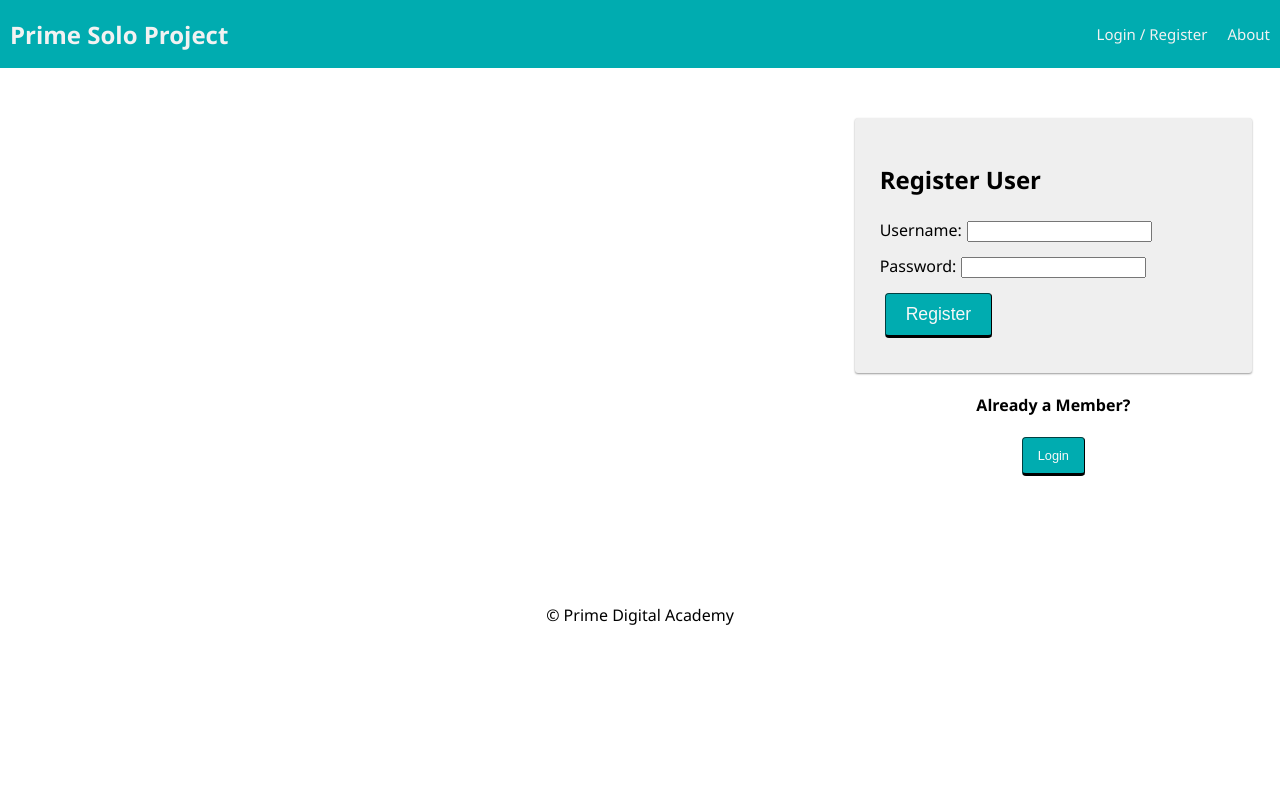
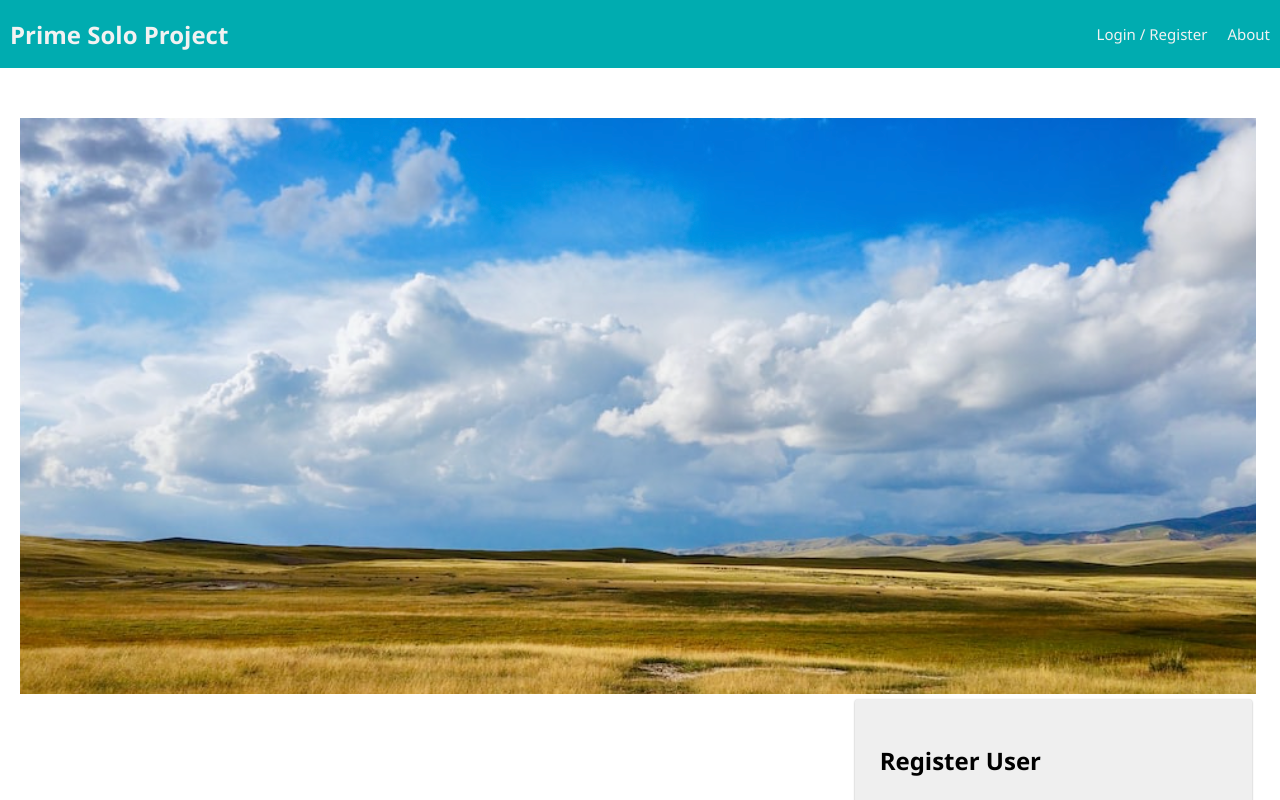
Before and after one commit to mackenzienewkirk/wingspan_jr, a React (Create React App) app: page /#/home in a window 1280 px wide. Shown: the top 800 px of the page. Built offline with nearby package versions, Linux system fonts and the light colour scheme; no server answers.

Commit message:
designing landing page

```diff
--- a/src/components/LandingPage/LandingPage.jsx
+++ b/src/components/LandingPage/LandingPage.jsx
@@ -15,7 +15,7 @@ function LandingPage() {
 
   return (
     <div className="container">
-
+     <img src='images/background.png'></img>
 
       <div className="grid">
         <div className="grid-col grid-col_8">
--- /dev/null
+++ b/src/components/UserPage/UserPage.css
@@ -0,0 +1,6 @@
+.background {
+ height: 100%;
+ background-position: center;
+ background-repeat: no-repeat;
+ background-size: cover;
+}
--- a/src/components/UserPage/UserPage.jsx
+++ b/src/components/UserPage/UserPage.jsx
@@ -7,6 +7,7 @@ function UserPage() {
   const user = useSelector((store) => store.user);
   return (
     <div className="container">
+      <img src='images/background.png' className='background'></img>
       <h2>Welcome, {user.username}!</h2>
       <p>Your ID is: {user.id}</p>
       <LogOutButton className="btn" />
```
Also changed, not shown: public/images/background.png.
